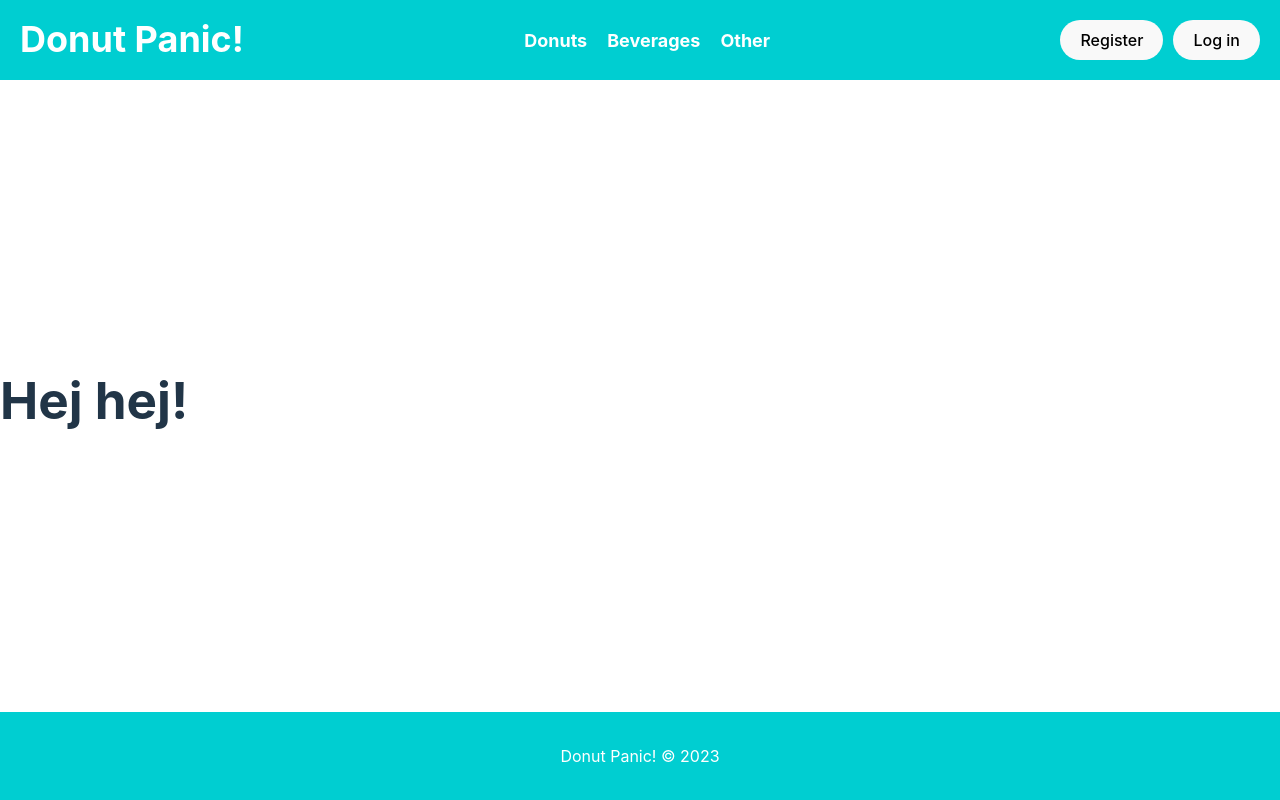
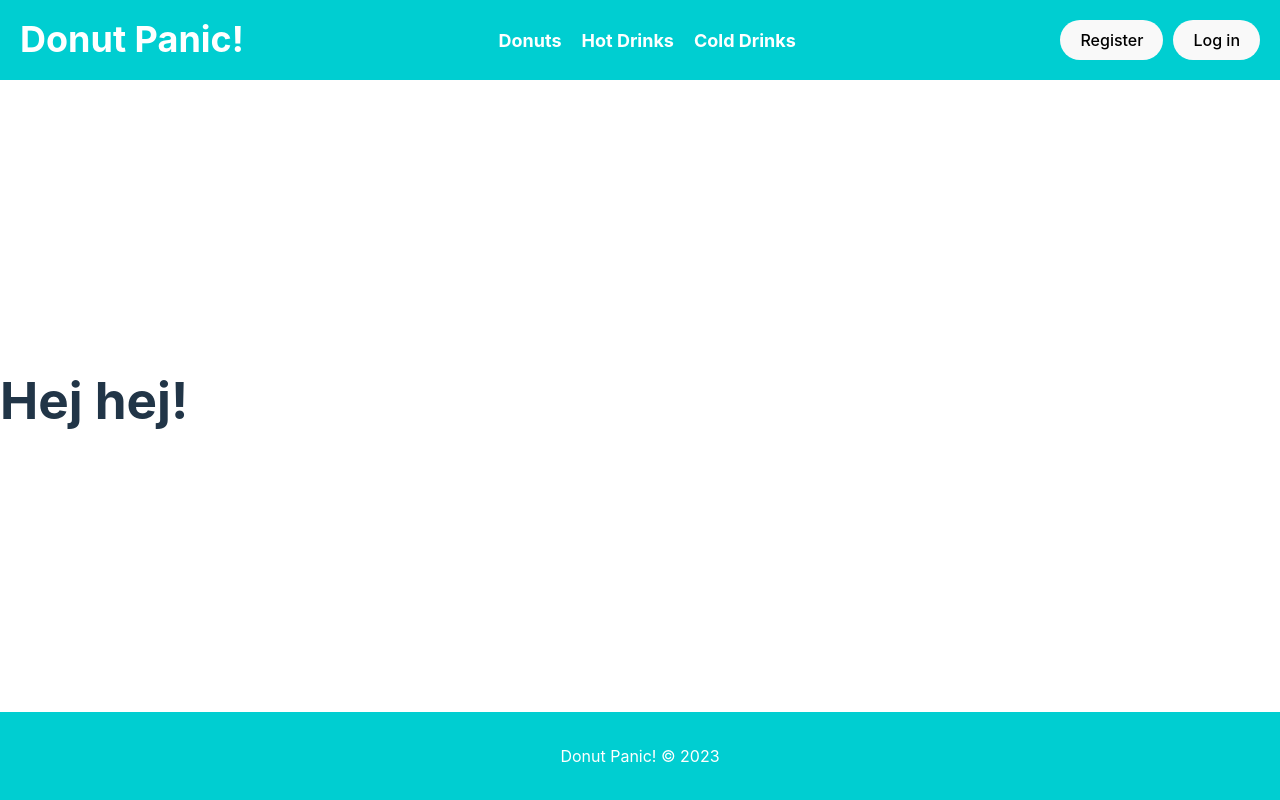
Before and after one commit to Rufat-J/Donut_Panic, a React (Vite) app in the folder client/: page / in a window 1280 px wide. Built offline with nearby package versions, Linux system fonts and the light colour scheme.

Commit message:
routes-changes

```diff
--- a/client/src/components/Navbar.jsx
+++ b/client/src/components/Navbar.jsx
@@ -7,8 +7,8 @@ export default function () {
                 <h1>Donut Panic!</h1>
                 <ul className="nav-links">
                     <li><a href="#">Donuts</a></li>
-                    <li><a href="#">Beverages</a></li>
-                    <li><a href="#">Other</a></li>
+                    <li><a href="#">Hot Drinks</a></li>
+                    <li><a href="#">Cold Drinks</a></li>
                 </ul>
                 <div className="nav-buttons">
                     <button className="register-button">Register</button>
```
